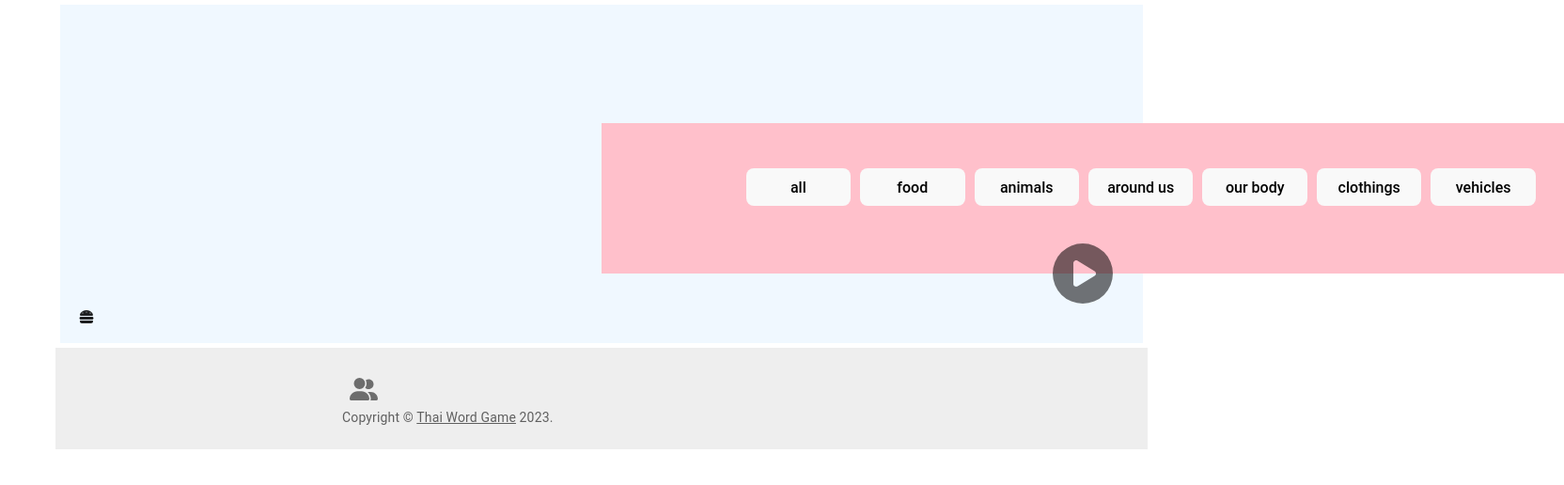
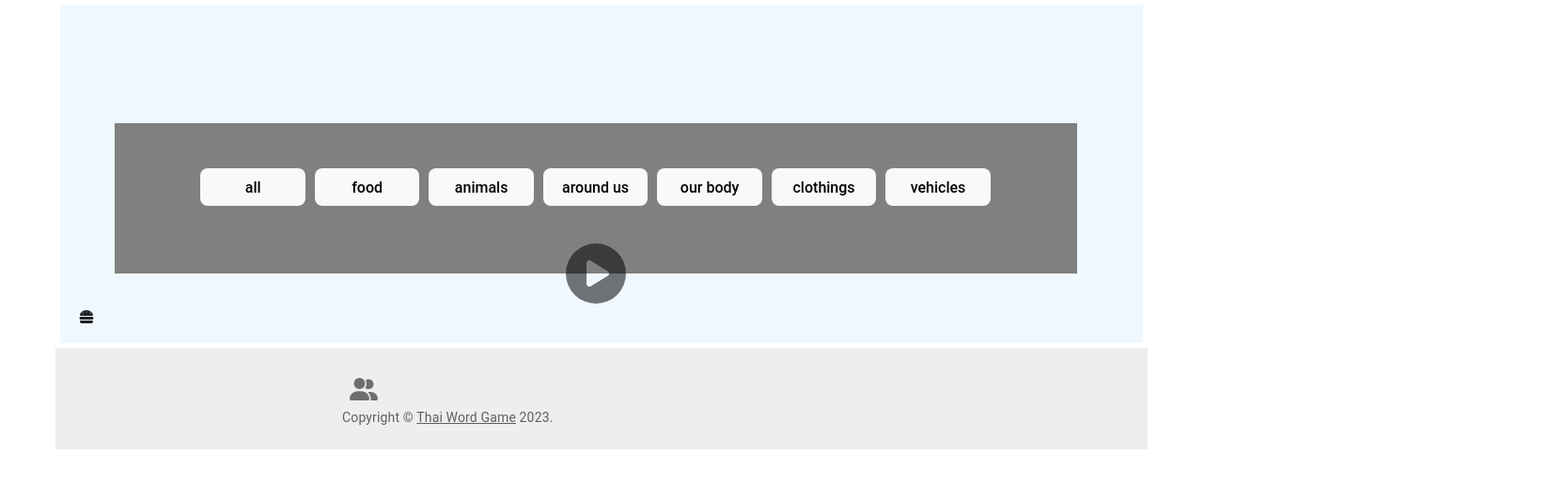
Before and after one commit to pattpjy/word-game-typescript, a React (Vite) app: page /game in a window 1280 px wide. Shown: the top 516 px of the page at 94% size, 1664 px wide, since content can reach past the window. Built offline with nearby package versions, Linux system fonts and the light colour scheme.

Commit message:
Adjust position

```diff
--- a/src/components/CatBox/CatBox.tsx
+++ b/src/components/CatBox/CatBox.tsx
@@ -62,12 +62,6 @@ export const CatBox: React.FC<CatBoxContainerProp> = ({
             background: "none",
           },
         }}
-        // sx={{
-        //   width: 200,
-        //   padding: 1,
-        //   margin: "2em 0 0 8em",
-        //   fontSize: "4rem",
-        // }}
       >
         <FontAwesomeIcon icon={faCirclePlay} />
       </IconButton>
--- a/src/components/CatBox/catBox.module.css
+++ b/src/components/CatBox/catBox.module.css
@@ -3,16 +3,17 @@
   display: flex;
   flex-direction: column;
   align-items: center;
+  justify-content: space-around;
   top: 35%;
+  left: 5%;
   width: 80vw;
   height: 20vh;
-  background-color: pink;
+  background-color: gray;
 }
 
 .catGrid {
   position: absolute;
   top: 30%;
-  left: 15%;
   display: grid;
   grid-template-columns: repeat(7, 1fr);
   column-gap: 10px;
```
